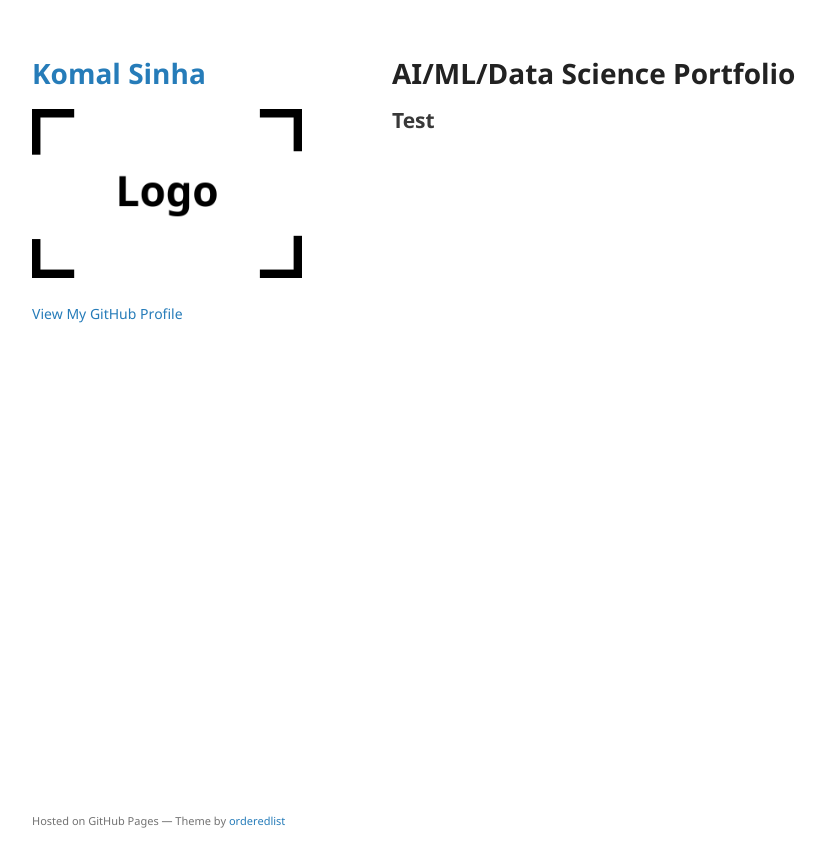
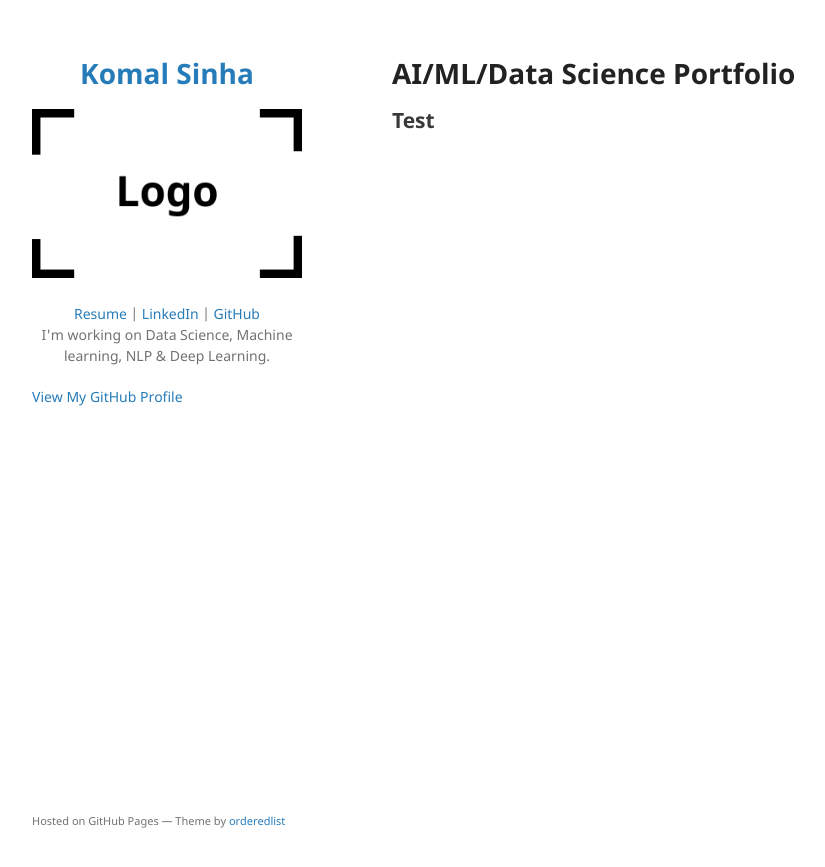
Before and after one commit to komal1721/komal1721.github.io, a Jekyll site: the page built from index.md, in a window 1280 px wide. Shown: the top 867 px of the page, without its empty margins (178-1003 px from the left). Built offline with Jekyll 4.4.1, drawn with Linux system fonts in a browser that asks for light colours; our own code applies the rules of GitHub Pages for plain Markdown files; the repository's description, which GitHub fills in, is left out.

Commit message:
Update _config.yml
update

```diff
--- a/_config.yml
+++ b/_config.yml
@@ -1,2 +1,15 @@
 title: Komal Sinha
 logo: /assets/img/logo.png
+title: <p align="center"> Komal Sinha </p>
+logo: /assets/img/logo.png
+
+description:
+  <p align="center">
+  <a href="pdf/resume.pdf">Resume</a> |
+  <a href="https://www.linkedin.com/in/komal-sinha-1bb3105b/">LinkedIn</a> |
+  <a href="https://github.com/komal1721">GitHub</a>
+
+  <br>
+  I'm working on Data Science, Machine learning, NLP & Deep Learning.
+  <br>
+  </p>
```
